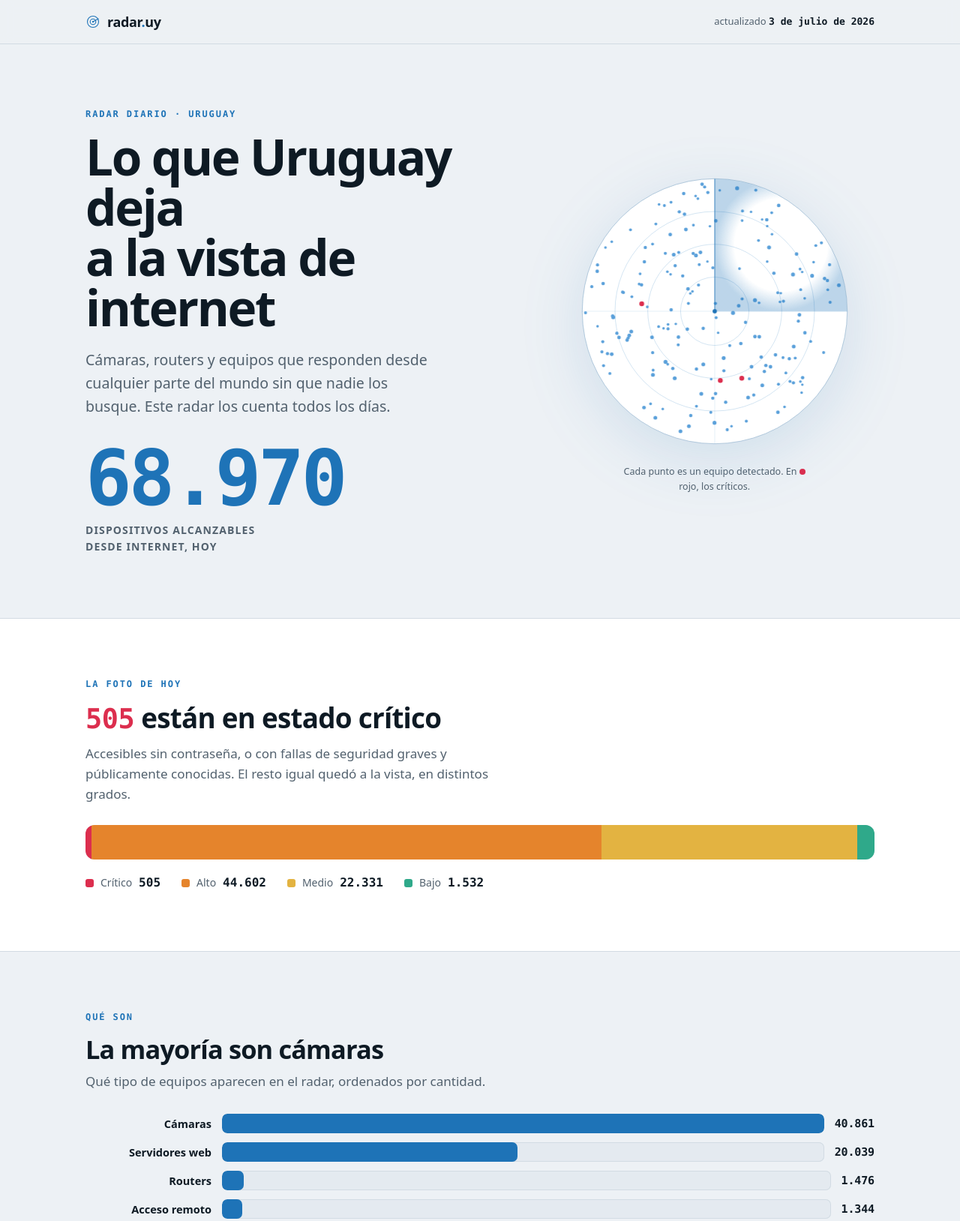
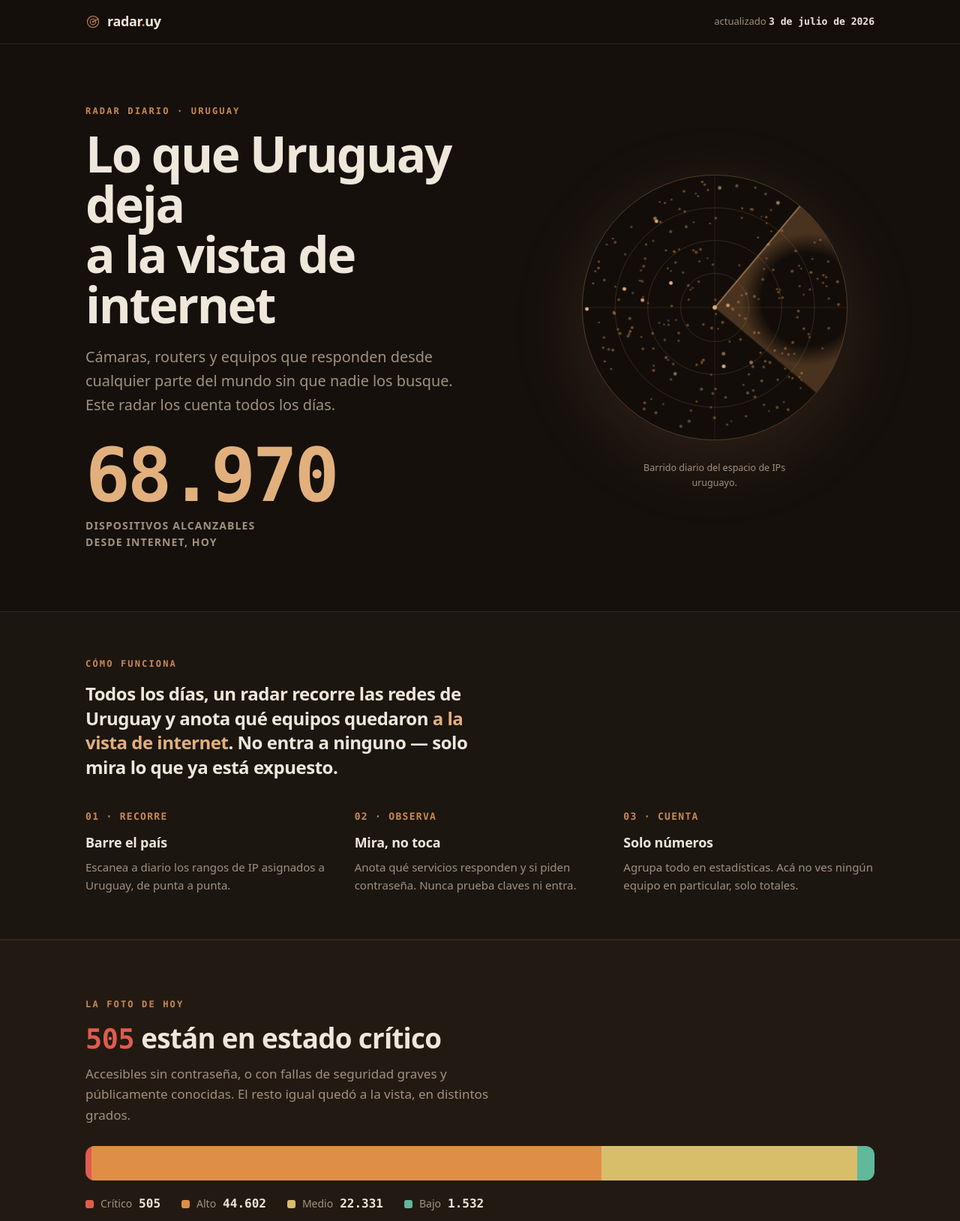
Before and after one commit to AnderKitty/radar, a plain HTML site: page index.html in a window 1280 px wide. Shown: the top 1628 px of the page at 75% size. Drawn offline with Linux system fonts and the light colour scheme.

Commit message:
sitio: rediseño oscuro + explicación arriba

```diff
--- a/app.js
+++ b/app.js
@@ -43,7 +43,7 @@
     countUp($("#hero-total"), d.total_devices);
     $("#crit-num").textContent = fmt((d.by_criticality || {}).CRITICAL || 0);
 
-    drawBlips(d);
+    drawBlips();
     critBar(d.by_criticality || {}, d.total_devices);
     authSeg(d.by_auth_state || {});
 
@@ -69,14 +69,12 @@
     requestAnimationFrame(step);
   }
 
-  /* ── Blips del radar (muestra, no las IPs) ────────────────── */
-  function drawBlips(d) {
+  /* ── Contactos del radar (motivo atmosférico, no dato por punto) ── */
+  function drawBlips() {
     const g = $("#blips");
-    const cx = 200, cy = 200, R = 182;
-    const N = 190;
-    const critShare = d.total_devices ? (d.by_criticality.CRITICAL || 0) / d.total_devices : 0;
-    const reds = Math.max(3, Math.round(N * critShare));
-    // PRNG determinista para que el patrón sea estable entre cargas.
+    const cx = 200, cy = 200, R = 180;
+    const N = 230;
+    // PRNG determinista: el patrón queda estable entre cargas.
     let s = 0x2f6e2b1;
     const rnd = () => (s = (s * 1103515245 + 12345) & 0x7fffffff) / 0x7fffffff;
     for (let i = 0; i < N; i++) {
@@ -85,9 +83,10 @@
       const c = document.createElementNS(SVGNS, "circle");
       c.setAttribute("cx", (cx + Math.cos(ang) * rad).toFixed(1));
       c.setAttribute("cy", (cy + Math.sin(ang) * rad).toFixed(1));
-      const crit = i < reds;
-      c.setAttribute("r", crit ? 3.4 : 1.7 + rnd() * 1.1);
-      c.setAttribute("class", crit ? "blip-crit" : "blip");
+      const bright = i % 19 === 0;
+      c.setAttribute("r", bright ? 2.6 : (1.2 + rnd() * 1.0).toFixed(1));
+      c.setAttribute("class", bright ? "blip-bright" : "blip");
+      if (bright) c.style.animationDelay = (rnd() * 2.6).toFixed(2) + "s";
       g.appendChild(c);
     }
   }
--- a/index.html
+++ b/index.html
@@ -68,8 +68,36 @@
         </g>
         <circle class="scope-hub" cx="200" cy="200" r="3"/>
       </svg>
-      <figcaption class="scope-cap">Cada punto es un equipo detectado. En <span class="dot-crit"></span> rojo, los críticos.</figcaption>
+      <figcaption class="scope-cap">Barrido diario del espacio de IPs uruguayo.</figcaption>
     </figure>
+  </section>
+
+  <!-- ══ CÓMO FUNCIONA (arriba, para captar la atención) ══ -->
+  <section class="how">
+    <div class="wrap">
+      <p class="eyebrow">Cómo funciona</p>
+      <p class="how-lead">
+        Todos los días, un radar recorre las redes de Uruguay y anota qué equipos
+        quedaron <b>a la vista de internet</b>. No entra a ninguno — solo mira lo que ya está expuesto.
+      </p>
+      <div class="how-steps">
+        <div class="how-step">
+          <span class="n">01 · RECORRE</span>
+          <h3>Barre el país</h3>
+          <p>Escanea a diario los rangos de IP asignados a Uruguay, de punta a punta.</p>
+        </div>
+        <div class="how-step">
+          <span class="n">02 · OBSERVA</span>
+          <h3>Mira, no toca</h3>
+          <p>Anota qué servicios responden y si piden contraseña. Nunca prueba claves ni entra.</p>
+        </div>
+        <div class="how-step">
+          <span class="n">03 · CUENTA</span>
+          <h3>Solo números</h3>
+          <p>Agrupa todo en estadísticas. Acá no ves ningún equipo en particular, solo totales.</p>
+        </div>
+      </div>
+    </div>
   </section>
 
   <!-- ══ CRITICIDAD ══ -->
--- a/style.css
+++ b/style.css
@@ -1,116 +1,126 @@
 /* ══════════════════════════════════════════════════════════════════
-   RADAR · reporte público de transparencia (Uruguay expuesto)
-   Papel frío + celeste uruguayo + rojo alarma. Datos en mono.
+   RADAR · reporte público (Uruguay expuesto)
+   Espresso oscuro + acento cobre. Elegante, cálido. Datos en mono.
    Cero dependencias externas (ni una fuente de terceros).
    ══════════════════════════════════════════════════════════════════ */
 
 :root {
-  --paper:    #EDF1F5;
-  --paper-2:  #E4EAF0;   /* bandas alternas */
-  --card:     #FFFFFF;
-  --ink:      #0E1A24;
-  --ink-2:    #52616E;
-  --celeste:  #1E73B7;
-  --celeste-2:#5AA0DA;
-  --alarm:    #DC2E4E;
-  --line:     #D2DBE3;
+  --bg:       #15100C;   /* espresso profundo */
+  --bg-2:     #1C1610;   /* bandas alternas */
+  --card:     #221A12;   /* tarjetas */
+  --ink:      #EFE7DA;   /* crema cálido */
+  --ink-2:    #A2917E;   /* apagado */
+  --line:     #34281D;   /* hairline cálido */
+  --copper:   #C98A52;   /* acento café/cobre */
+  --copper-2: #E2B07C;
 
-  /* rampa de gravedad (solo en el corte por criticidad) */
-  --crit:   #DC2E4E;
-  --high:   #E5842C;
-  --medium: #E3B341;
-  --low:    #2FA98A;
+  --crit:   #E05B4F;
+  --high:   #DE8F45;
+  --medium: #D8BE6B;
+  --low:    #5FB99A;
+  --alarm:  #E05B4F;
 
   --sans: system-ui, -apple-system, "Segoe UI", Roboto, Helvetica, Arial, sans-serif;
   --mono: ui-monospace, "SF Mono", "JetBrains Mono", "Cascadia Code", Menlo, Consolas, monospace;
-
   --wrap: 1100px;
 }
 
 * { box-sizing: border-box; }
 html { scroll-behavior: smooth; }
 body {
-  margin: 0; background: var(--paper); color: var(--ink);
-  font-family: var(--sans); font-size: 17px; line-height: 1.6;
+  margin: 0; background: var(--bg); color: var(--ink);
+  font-family: var(--sans); font-size: 17px; line-height: 1.62;
   -webkit-font-smoothing: antialiased; text-rendering: optimizeLegibility;
 }
-h1, h2, p, ol, figure { margin: 0; }
-b { font-weight: 700; }
+h1, h2, h3, p, ol, figure { margin: 0; }
+b { font-weight: 700; color: var(--ink); }
 .mono { font-family: var(--mono); font-variant-numeric: tabular-nums; letter-spacing: -.01em; }
 svg { display: block; }
 
 .wrap { width: 100%; max-width: var(--wrap); margin: 0 auto; padding-inline: 24px; }
 
-:focus-visible { outline: 3px solid var(--celeste); outline-offset: 3px; border-radius: 3px; }
+:focus-visible { outline: 3px solid var(--copper); outline-offset: 3px; border-radius: 3px; }
 .skip {
-  position: fixed; top: 10px; left: 10px; z-index: 50; background: var(--ink); color: #fff;
-  padding: 8px 14px; border-radius: 8px; transform: translateY(-160%); transition: transform .18s;
+  position: fixed; top: 10px; left: 10px; z-index: 50; background: var(--copper); color: #1a130c;
+  padding: 8px 14px; border-radius: 8px; font-weight: 700; transform: translateY(-160%); transition: transform .18s;
 }
 .skip:focus { transform: none; }
 
 .eyebrow {
-  font-family: var(--mono); text-transform: uppercase; letter-spacing: .16em;
-  font-size: 12px; color: var(--celeste); font-weight: 600; margin: 0 0 14px;
+  font-family: var(--mono); text-transform: uppercase; letter-spacing: .18em;
+  font-size: 12px; color: var(--copper); font-weight: 600; margin: 0 0 14px;
 }
 
 /* ── Top bar ─────────────────────────────────────────────────────── */
-.top { border-bottom: 1px solid var(--line); background: rgba(237,241,245,.82); backdrop-filter: blur(8px);
+.top { border-bottom: 1px solid var(--line); background: rgba(21,16,12,.86); backdrop-filter: blur(8px);
   position: sticky; top: 0; z-index: 20; }
 .top-row { display: flex; align-items: center; justify-content: space-between; height: 58px; }
 .brand { display: inline-flex; align-items: center; gap: 9px; color: var(--ink); text-decoration: none; font-weight: 800; }
-.brand-mark { color: var(--celeste); display: grid; place-items: center; }
+.brand-mark { color: var(--copper); display: grid; place-items: center; }
 .brand-word { font-size: 18px; letter-spacing: -.02em; }
-.brand-dot { color: var(--celeste); }
+.brand-dot { color: var(--copper); }
 .top-updated { font-size: 13px; color: var(--ink-2); }
 .top-updated b { color: var(--ink); font-family: var(--mono); font-weight: 600; }
 
 /* ── Hero ────────────────────────────────────────────────────────── */
 .hero {
   display: grid; grid-template-columns: 1.15fr .85fr; gap: 48px; align-items: center;
-  padding-block: clamp(40px, 8vw, 84px);
+  padding-block: clamp(40px, 8vw, 80px);
 }
 .hero-title {
   font-size: clamp(2.3rem, 6vw, 4.1rem); font-weight: 850; line-height: 1.02;
   letter-spacing: -.035em; margin: 0 0 20px;
 }
-.hero-lead { font-size: clamp(1rem, 2.2vw, 1.22rem); color: var(--ink-2); max-width: 42ch; }
-.hero-figure { margin-top: 34px; }
+.hero-lead { font-size: clamp(1.02rem, 2.2vw, 1.24rem); color: var(--ink-2); max-width: 44ch; }
+.hero-lead b { color: var(--copper-2); font-weight: 600; }
+.hero-figure { margin-top: 32px; }
 .bignum {
-  display: block; font-size: clamp(3.4rem, 11vw, 6.4rem); font-weight: 700; line-height: .92;
-  color: var(--celeste); letter-spacing: -.04em;
+  display: block; font-size: clamp(3.4rem, 11vw, 6.2rem); font-weight: 700; line-height: .92;
+  color: var(--copper-2); letter-spacing: -.04em;
 }
 .bignum-label {
   display: block; margin-top: 10px; font-size: 14px; color: var(--ink-2);
   text-transform: uppercase; letter-spacing: .08em; font-weight: 600; max-width: 30ch;
 }
 
-/* ── Radar scope (la firma) ──────────────────────────────────────── */
+/* ── Radar scope (la firma, ahora en oscuro = radar de verdad) ───── */
 .scope { margin: 0; display: flex; flex-direction: column; align-items: center; gap: 14px; }
-.scope-svg { width: 100%; max-width: 380px; height: auto; filter: drop-shadow(0 20px 40px rgba(30,115,183,.14)); }
-.scope-face { fill: #fff; stroke: var(--line); stroke-width: 1; }
-.scope-rings circle { stroke: var(--celeste); stroke-opacity: .20; }
-.scope-cross path { stroke: var(--celeste); stroke-opacity: .12; }
-.scope-hub { fill: var(--celeste); }
-#sweepGrad .sw0 { stop-color: var(--celeste); }
-#sweepGrad .sw1 { stop-color: var(--celeste); }
-.scope-line { stroke: var(--celeste); opacity: .55; }
-.blip { fill: var(--celeste-2); }
-.blip-crit { fill: var(--alarm); }
+.scope-svg { width: 100%; max-width: 380px; height: auto; filter: drop-shadow(0 24px 46px rgba(201,138,82,.14)); }
+.scope-face { fill: #120D09; stroke: var(--line); stroke-width: 1; }
+.scope-rings circle { stroke: var(--copper); stroke-opacity: .22; }
+.scope-cross path { stroke: var(--copper); stroke-opacity: .14; }
+.scope-hub { fill: var(--copper-2); }
+#sweepGrad .sw0 { stop-color: var(--copper); }
+#sweepGrad .sw1 { stop-color: var(--copper); }
+.scope-line { stroke: var(--copper-2); opacity: .7; }
+.blip { fill: var(--copper); opacity: .5; }
+.blip-bright { fill: var(--copper-2); opacity: .95; }
 .scope-cap { font-size: 12.5px; color: var(--ink-2); text-align: center; max-width: 34ch; }
-.dot-crit { display: inline-block; width: 8px; height: 8px; border-radius: 50%; background: var(--alarm); vertical-align: middle; }
 
 .scope-sweep { transform-origin: 200px 200px; }
 @media (prefers-reduced-motion: no-preference) {
-  .scope-sweep { animation: radarSweep 2.8s cubic-bezier(.35,0,.15,1) 1 both; }
-  #blips { animation: blipsIn 2.8s ease-out 1 both; }
+  .scope-sweep { animation: radarSweep 4.5s linear infinite; }
+  #blips { animation: blipsIn 2.4s ease-out 1 both; }
+  .blip-bright { animation: blipPulse 2.6s ease-in-out infinite; }
 }
 @keyframes radarSweep { from { transform: rotate(0deg); } to { transform: rotate(360deg); } }
-@keyframes blipsIn { 0% { opacity: 0; } 45% { opacity: .15; } 100% { opacity: 1; } }
+@keyframes blipsIn { from { opacity: 0; } to { opacity: 1; } }
+@keyframes blipPulse { 0%,100% { opacity: .55; } 50% { opacity: 1; } }
+
+/* ── Cómo funciona (arriba, capta la atención) ───────────────────── */
+.how { background: var(--bg-2); border-block: 1px solid var(--line); padding-block: clamp(38px, 6vw, 60px); }
+.how-lead { font-size: clamp(1.1rem, 2.6vw, 1.5rem); font-weight: 600; letter-spacing: -.02em; line-height: 1.35; max-width: 40ch; }
+.how-lead b { color: var(--copper-2); }
+.how-steps { display: grid; grid-template-columns: repeat(3, 1fr); gap: 24px; margin-top: 34px; }
+.how-step { }
+.how-step .n { font-family: var(--mono); color: var(--copper); font-size: 13px; font-weight: 700; letter-spacing: .1em; }
+.how-step h3 { font-size: 1.12rem; font-weight: 700; margin: 8px 0 6px; letter-spacing: -.01em; }
+.how-step p { color: var(--ink-2); font-size: 15px; }
 
 /* ── Bandas / secciones ──────────────────────────────────────────── */
-.band { background: var(--paper-2); border-block: 1px solid var(--line); padding-block: clamp(46px, 8vw, 78px); }
+.band { background: var(--bg-2); border-block: 1px solid var(--line); padding-block: clamp(46px, 8vw, 76px); }
 .band-alarm { background: var(--card); }
-.section { padding-block: clamp(46px, 8vw, 78px); }
+.section { padding-block: clamp(46px, 8vw, 76px); }
 .section-head { margin-bottom: 30px; }
 .section-title { font-size: clamp(1.5rem, 3.4vw, 2.15rem); font-weight: 800; letter-spacing: -.025em; line-height: 1.1; }
 .section-sub { color: var(--ink-2); margin-top: 10px; max-width: 58ch; }
@@ -126,47 +136,46 @@ svg { display: block; }
 .crit-legend .sw, .seg-legend .sw { width: 11px; height: 11px; border-radius: 3px; align-self: center; }
 .crit-legend .n, .seg-legend .n { font-family: var(--mono); font-weight: 700; color: var(--ink); font-size: 16px; }
 
-/* Barras horizontales (device type / marca / depto) */
+/* Barras horizontales */
 .chart-h { display: flex; flex-direction: column; gap: 12px; }
 .row { display: grid; grid-template-columns: 168px 1fr auto; align-items: center; gap: 14px; }
 .row-label { font-size: 14.5px; font-weight: 600; text-align: right; color: var(--ink); overflow: hidden; text-overflow: ellipsis; white-space: nowrap; }
-.row-track { height: 26px; background: var(--paper-2); border-radius: 7px; overflow: hidden; box-shadow: inset 0 0 0 1px var(--line); }
-.band .row-track { background: var(--paper); }
-.row-fill { height: 100%; background: var(--celeste); border-radius: 7px; transform-origin: left; }
-.row-val { font-family: var(--mono); font-weight: 700; font-size: 15px; min-width: 4ch; text-align: right; }
+.row-track { height: 26px; background: var(--bg); border-radius: 7px; overflow: hidden; box-shadow: inset 0 0 0 1px var(--line); }
+.row-fill { height: 100%; background: linear-gradient(90deg, var(--copper), var(--copper-2)); border-radius: 7px; }
+.row-val { font-family: var(--mono); font-weight: 700; font-size: 15px; min-width: 4ch; text-align: right; color: var(--copper-2); }
 
 /* Segmentado (auth) */
 .seg { display: flex; height: 46px; border-radius: 12px; overflow: hidden; box-shadow: inset 0 0 0 1px var(--line); margin-top: 26px; }
-.seg span { display: flex; align-items: center; justify-content: center; color: #fff; font-weight: 700; font-size: 14px; min-width: 0; overflow: hidden; }
+.seg span { display: flex; align-items: center; justify-content: center; color: #16100b; font-weight: 700; font-size: 14px; min-width: 0; overflow: hidden; }
 
-/* Rankings (isp / cve) */
+/* Rankings */
 .two-col { display: grid; grid-template-columns: 1fr 1fr; gap: 48px; }
 .rank { list-style: none; padding: 0; margin: 0; }
 .rank li { display: grid; grid-template-columns: 26px 1fr auto; align-items: baseline; gap: 12px;
   padding: 13px 0; border-bottom: 1px solid var(--line); }
 .rank li:last-child { border-bottom: 0; }
-.rank .idx { font-family: var(--mono); color: var(--celeste); font-weight: 700; font-size: 13px; }
+.rank .idx { font-family: var(--mono); color: var(--copper); font-weight: 700; font-size: 13px; }
 .rank .name { font-weight: 600; overflow: hidden; text-overflow: ellipsis; }
 .rank .name small { display: block; font-weight: 400; color: var(--ink-2); font-size: 12.5px; margin-top: 2px; }
-.rank .cnt { font-family: var(--mono); font-weight: 700; }
+.rank .cnt { font-family: var(--mono); font-weight: 700; color: var(--copper-2); }
 
-/* ── Footer / metodología ────────────────────────────────────────── */
-.foot { background: var(--ink); color: #C9D3DC; padding-block: clamp(46px, 7vw, 72px); }
+/* ── Footer ──────────────────────────────────────────────────────── */
+.foot { background: #0F0B08; border-top: 1px solid var(--line); padding-block: clamp(44px, 7vw, 68px); }
 .foot-grid { display: grid; grid-template-columns: 1fr 1fr; gap: 44px; }
-.foot-title { color: #fff; font-size: 1.15rem; font-weight: 700; margin-bottom: 12px; letter-spacing: -.01em; }
-.foot p { color: #A9B6C2; max-width: 52ch; }
-.foot u { text-decoration-color: var(--celeste-2); text-underline-offset: 3px; }
+.foot-title { color: var(--ink); font-size: 1.12rem; font-weight: 700; margin-bottom: 12px; letter-spacing: -.01em; }
+.foot p { color: var(--ink-2); max-width: 52ch; }
+.foot u { text-decoration-color: var(--copper); text-underline-offset: 3px; }
 .foot-note { display: flex; justify-content: space-between; align-items: center; gap: 16px;
-  margin-top: 40px; padding-top: 22px; border-top: 1px solid rgba(255,255,255,.12); font-size: 13px; color: #8A98A6; }
+  margin-top: 38px; padding-top: 22px; border-top: 1px solid var(--line); font-size: 13px; color: var(--ink-2); }
 
 /* ── Responsive ──────────────────────────────────────────────────── */
 @media (max-width: 820px) {
   body { font-size: 16px; }
-  .hero { grid-template-columns: 1fr; gap: 34px; }
+  .hero { grid-template-columns: 1fr; gap: 30px; }
   .scope { order: -1; }
-  .scope-svg { max-width: 300px; }
-  .two-col, .foot-grid { grid-template-columns: 1fr; gap: 34px; }
-  .row { grid-template-columns: 108px 1fr auto; gap: 10px; }
+  .scope-svg { max-width: 290px; }
+  .how-steps, .two-col, .foot-grid { grid-template-columns: 1fr; gap: 26px; }
+  .row { grid-template-columns: 104px 1fr auto; gap: 10px; }
   .row-label { font-size: 13px; }
 }
 @media (prefers-reduced-motion: reduce) {
```
